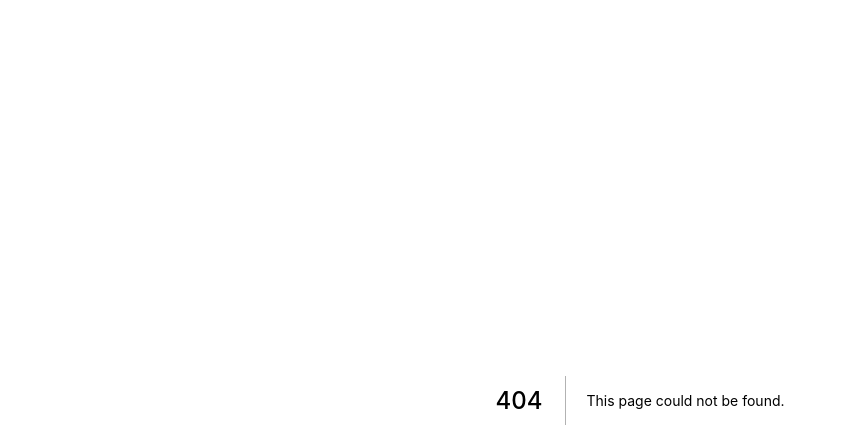
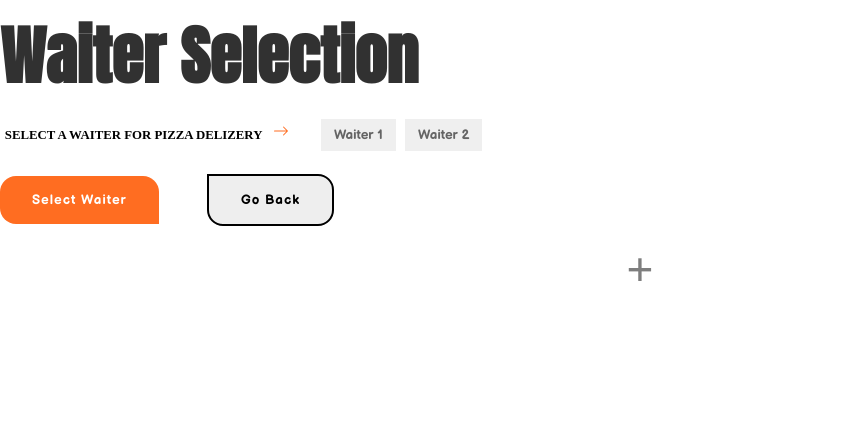
Before and after one commit to Donstesh/PizzaS, a Next.js app: page /Comp/Waiter in a window 1280 px wide. Before the commit this address had no page. Shown: the top 448 px of the page, without its empty margins (0-847 px from the left). Built offline with nearby package versions, Linux system fonts and the light colour scheme; a web font is replaced by a local one.

Commit message:
Add Waiter

```diff
--- /dev/null
+++ b/pages/Comp/Waiter.jsx
@@ -0,0 +1,71 @@
+
+import Styles from "../../styles/Home.module.css"
+import { motion } from 'framer-motion'
+import { useState } from 'react'
+export default function UpdateWaiter({ toNext, UpdateWaiter }) {
+
+    const WaiterData = [{
+        name: "Waiter 1",
+        id: "waiter-1",
+        wrapperId: "wrapper-1"
+    }, {
+        name: "Waiter 2",
+        id: "waiter-2",
+        wrapperId: "wrapper-2"
+    }]
+
+    const [waiters, addWaiter] = useState([])
+
+    const [showAleart, setShowAleart] = useState(false)
+
+    const addWaiterButtonList = WaiterData.map((v, i) => {
+        return (
+            <motion.button whileTap={{ opacity: [1, .5, 1] }} key={v.name} className={Styles.ToppinsButton} onClick={() => { addWaiter([...waiters, v.name]); setShowAleart(false) }
+            }>{v.name}</motion.button>
+        )
+    })
+
+    const addedWaiterButtonList = [...new Set(waiters)].map((v, i) => {
+        return (
+            <motion.li animate={{ y: [-10, 0] }} key={v} className={Styles.listedItems}><h3>{v}</h3> <button onClick={() => {
+                const RetriveData = waiters.filter((value, index) => {
+                    return value !== v
+                })
+                addWaiter(RetriveData)
+            }}><svg xmlns="http://www.w3.org/2000/svg" width="16" height="16" fill="currentColor" className="bi bi-x" viewBox="0 0 16 16">
+                    <path d="M4.646 4.646a.5.5 0 0 1 .708 0L8 7.293l2.646-2.647a.5.5 0 0 1 .708.708L8.707 8l2.647 2.646a.5.5 0 0 1-.708.708L8 8.707l-2.646 2.647a.5.5 0 0 1-.708-.708L7.293 8 4.646 5.354a.5.5 0 0 1 0-.708z" />
+                </svg></button></motion.li >
+        )
+    })
+    return (
+        <motion.main animate={{ y: [1000, 0] }} transition={{duration: 5, type: "spring", damping: 3, ease: [0.075, 0.82, 0.165, 1] }}>
+            <div className={Styles.child_one}>
+                <h1>Waiter Selection</h1> <br />
+                <small>select a Waiter for pizza Delizery <svg xmlns="http://www.w3.org/2000/svg" width="16" height="16" fill="#FF6D21" className="bi bi-arrow-right" viewBox="0 0 16 16">
+                    <path fillRule="evenodd" d="M1 8a.5.5 0 0 1 .5-.5h11.793l-3.147-3.146a.5.5 0 0 1 .708-.708l4 4a.5.5 0 0 1 0 .708l-4 4a.5.5 0 0 1-.708-.708L13.293 8.5H1.5A.5.5 0 0 1 1 8z" />
+                </svg> </small>
+                {addWaiterButtonList}
+                <br /> <br />
+                <div>
+                    <button onClick={() => {
+                        if (waiters.length > 0) {
+                            toNext(5);
+                            UpdateWaiter(waiters)
+                        } else {
+                            setShowAleart(true)
+                        }
+                    }}>Select Waiter</button>
+                    <button onClick={() => { toNext(0) }}>Go back</button>
+                </div>
+            </div>
+            <div className={Styles.child_two}>
+                {showAleart && <h5>! Please Select one Waiter to Deliver the Order</h5>}
+                <ul>
+                    {addedWaiterButtonList}
+                </ul>
+
+                {waiters.length == 0 && <h1 className={Styles.add}>+</h1>}
+            </div>
+        </motion.main >
+    )
+}
```
